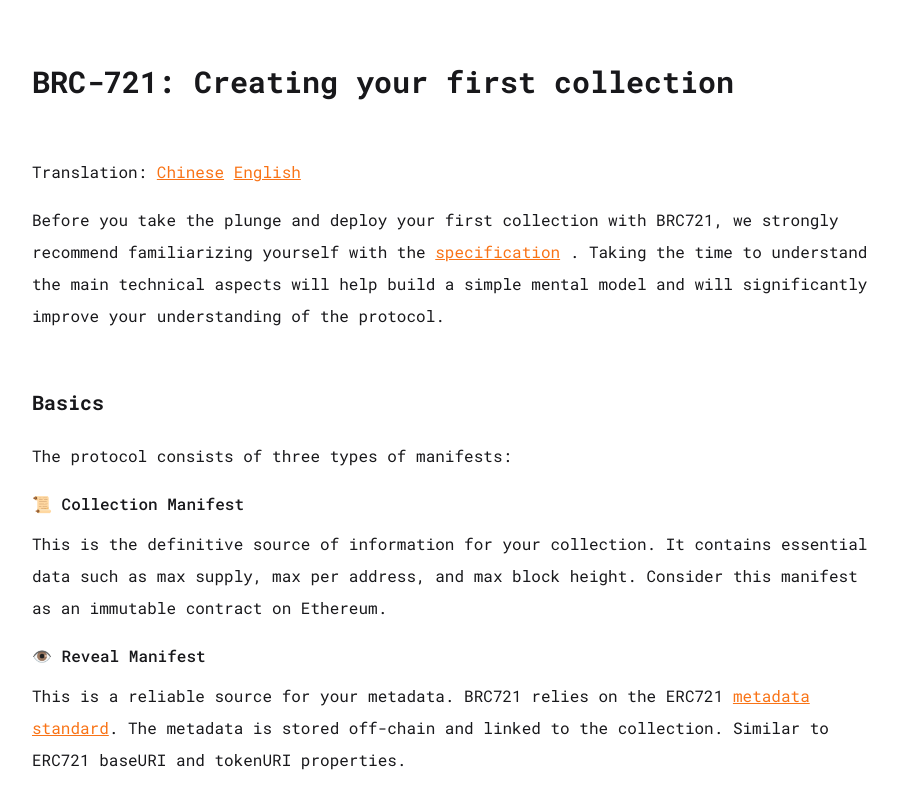
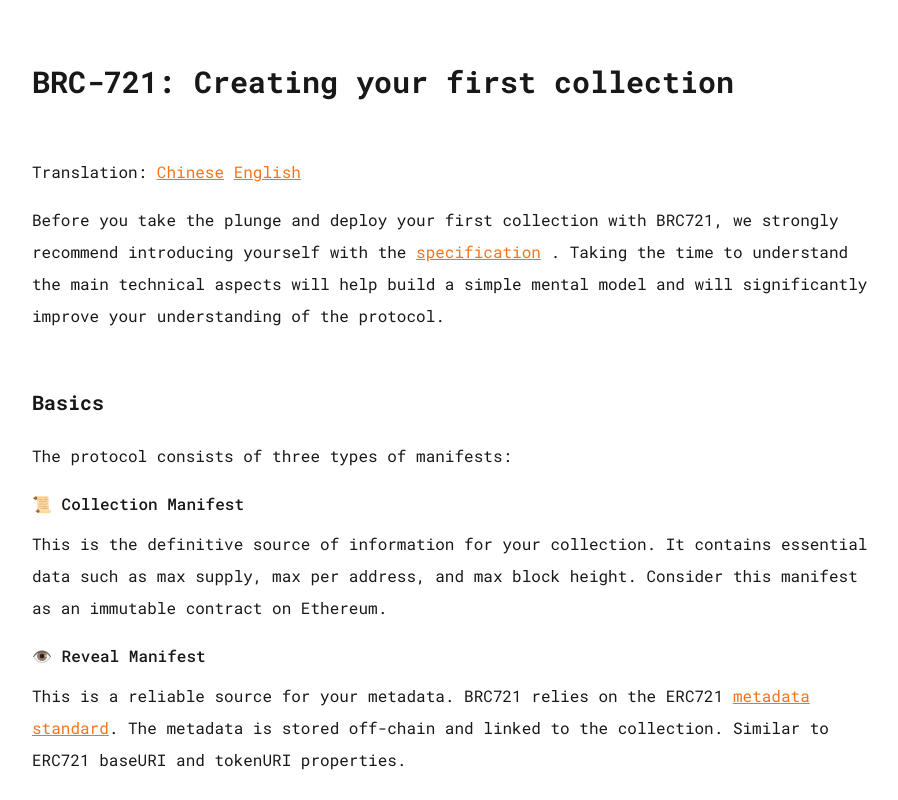
Before and after one commit to qalqi/brc721-tutorials, a Next.js app: page / in a window 1280 px wide. Shown: the top 800 px of the page, without its empty margins (184-1082 px from the left). Built offline with nearby package versions, Linux system fonts and the light colour scheme; no server answers.

Commit message:
typos corrected

```diff
--- a/src/app/page.tsx
+++ b/src/app/page.tsx
@@ -45,7 +45,7 @@
         </p>
         <p>
           Before you take the plunge and deploy your first collection with BRC721, we strongly
-          recommend familiarizing yourself with the {" "}
+          recommend introducing yourself with the {" "}
           <a href="https://www.brc721.com/specification" target="_blank">
             specification
           </a>{" "}.
```
